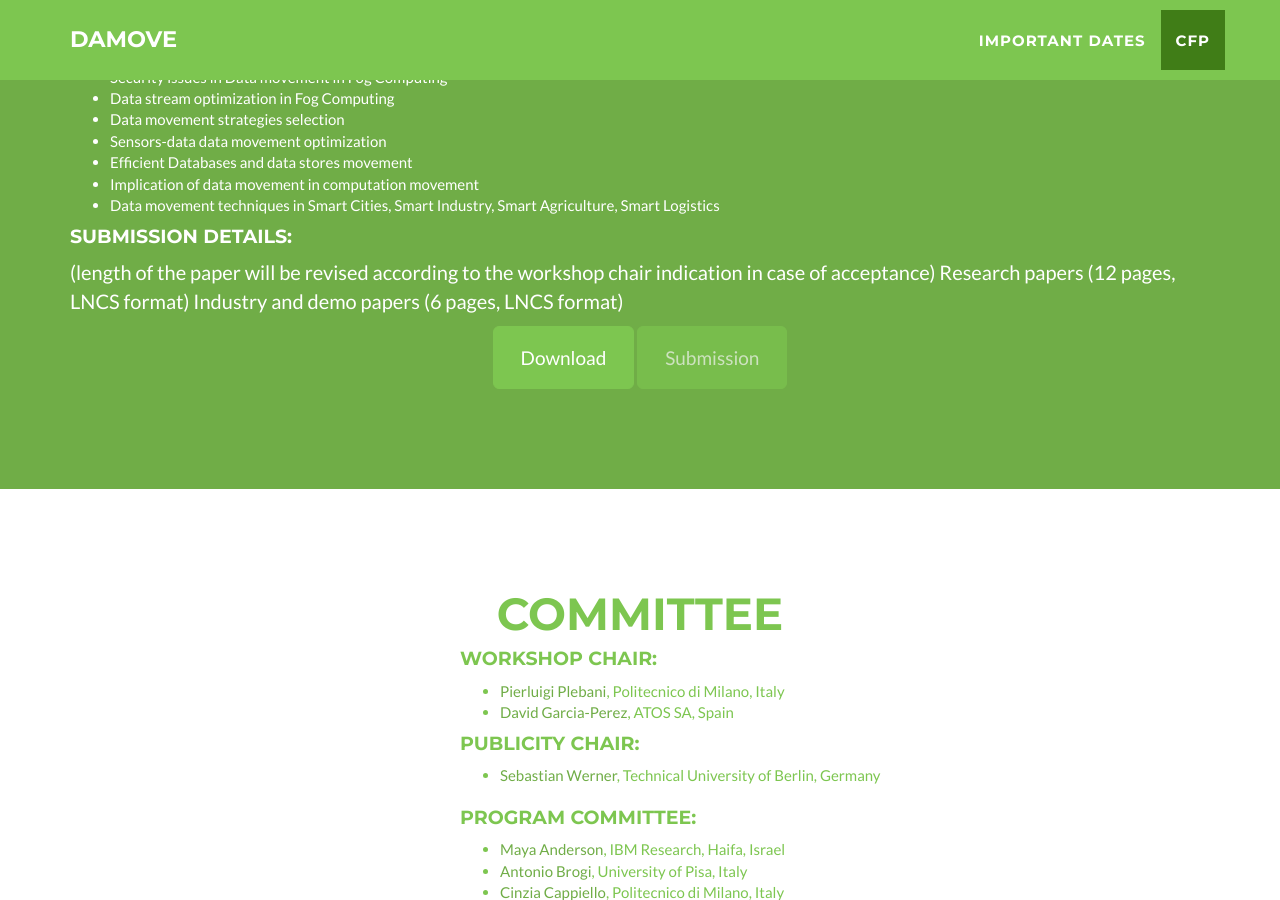
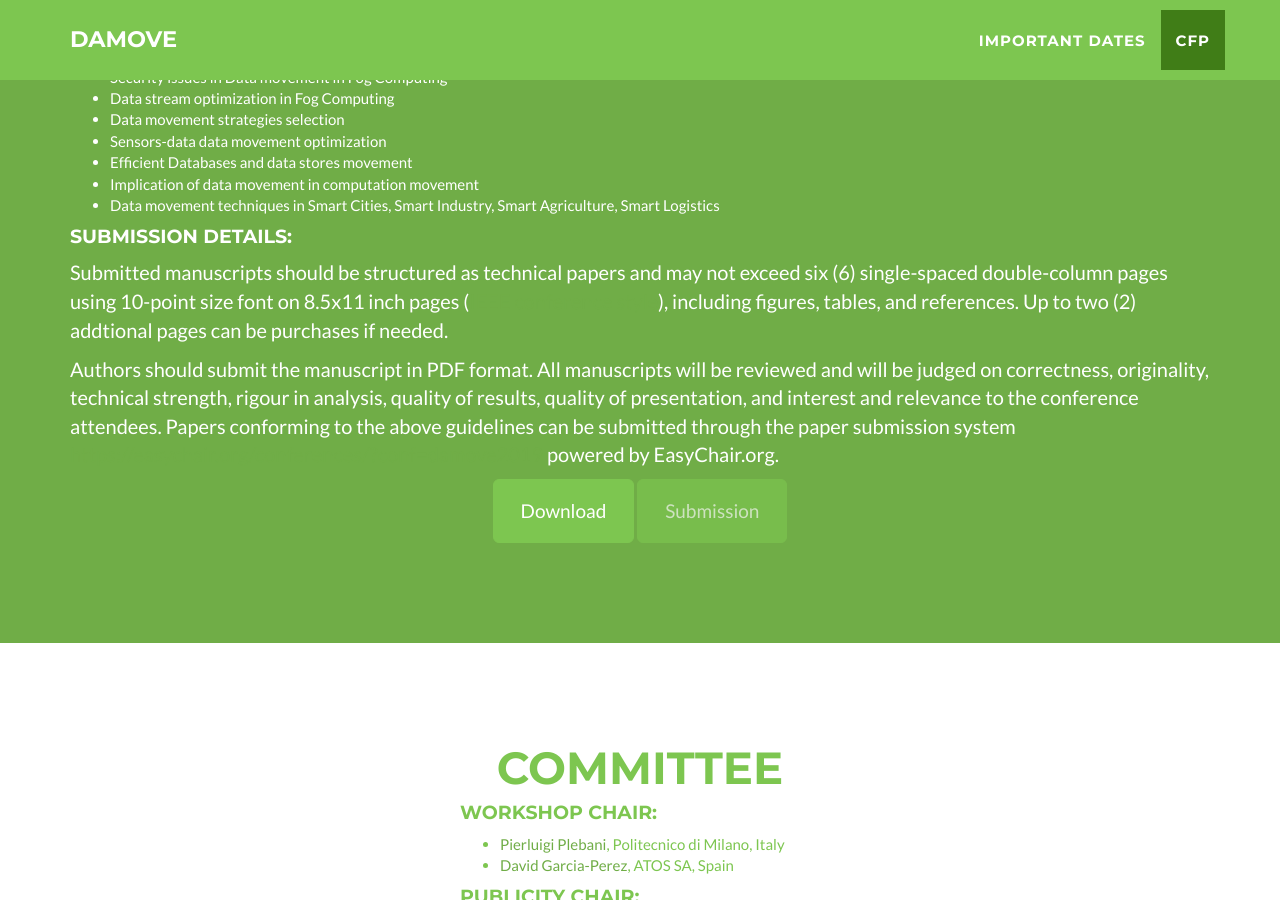
Before and after one commit to DITAS-Project/web_damove, a Jekyll site: the page built from index.html, in a window 1280 px wide and 900 px high, scrolled down 2064 px. Built offline with Jekyll 4.4.1, drawn with Linux system fonts in a browser that asks for light colours.

Commit message:
Added manuscript rules

```diff
--- a/_includes/cfp.html
+++ b/_includes/cfp.html
@@ -39,14 +39,17 @@
 
                 <h4>Submission details:</h4>
                 <p>
-                     (length of the paper will be revised according to the workshop chair indication in case of acceptance) Research papers (12 pages, LNCS format) Industry and demo papers (6 pages, LNCS format)
+                    Submitted manuscripts should be structured as technical papers and may not exceed six (6) single-spaced double-column pages using 10-point size font on 8.5x11 inch pages (<a href="https://www.ieee.org/conferences/publishing/templates.html">IEEE conference style</a>), including figures, tables, and references. Up to two (2) addtional pages can be purchases if needed.
+                </p>
+                <p>
+                    Authors should submit the manuscript in PDF format. All manuscripts will be reviewed and will be judged on correctness, originality, technical strength, rigour in analysis, quality of results, quality of presentation, and interest and relevance to the conference attendees. Papers conforming to the above guidelines can be submitted through the paper submission system <a href="https://easychair.org/conferences/?conf=damove2019">https://easychair.org/conferences/?conf=damove2019</a> powered by EasyChair.org.
                 </p>
             </div>
             <div class="col-lg-8 col-lg-offset-2 text-center">
 
-                <button type="button" class="btn btn-primary btn-lg mx-auto">Download</button>
+                <a type="button" class="btn btn-primary btn-lg mx-auto" href="https://www.ieee.org/conferences/publishing/templates.html">Download</a>
 
-                <button type="button" class="btn btn-primary btn-lg mx-auto" disabled>Submission</button>
+                <a type="button" class="btn btn-primary btn-lg mx-auto" href="https://easychair.org/conferences/?conf=damove2019" disabled>Submission</a>
             </div>
         </div>
     </div>
```
